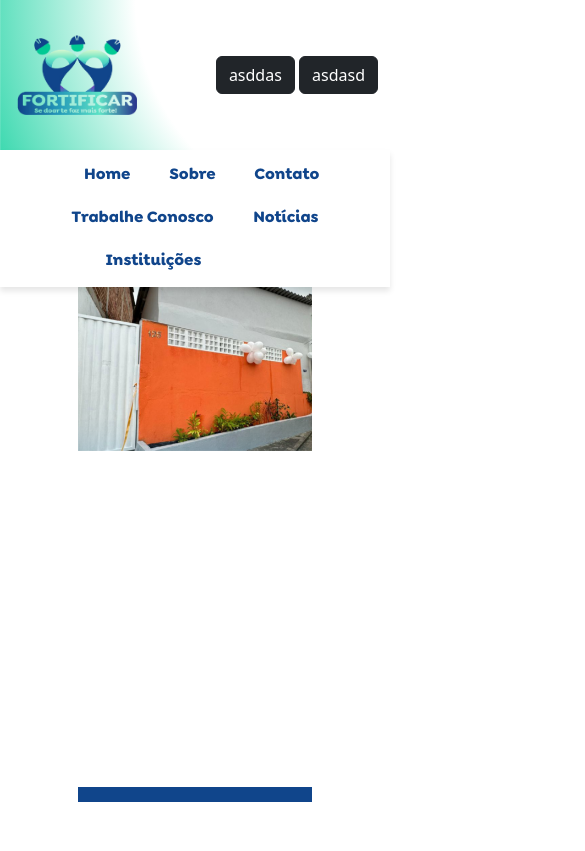
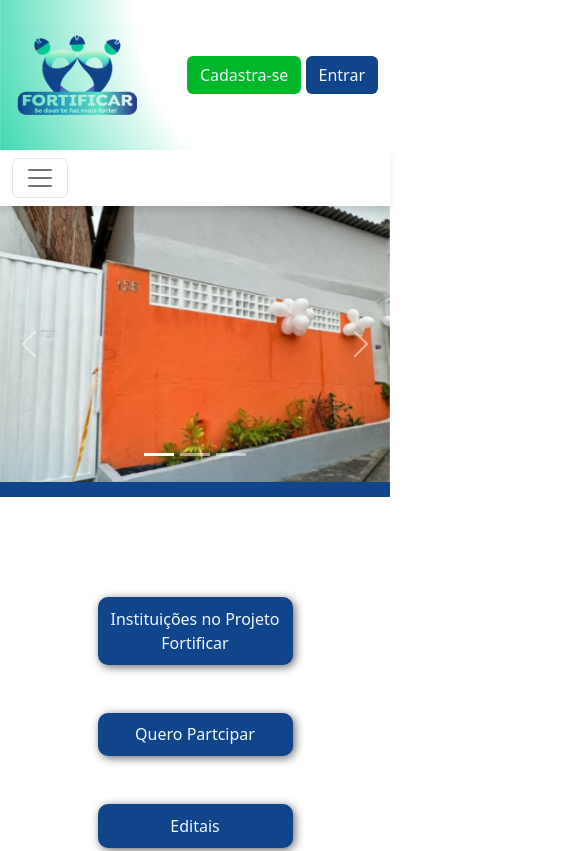
Before and after one commit to Lucaamorim/project-fortificar, a plain HTML site: page index.html in a window 390 px wide. Shown: the top 851 px of the page, 585 px wide, since content can reach past the window. Drawn offline with nearby package versions, Linux system fonts and the light colour scheme.

Commit message:
pagina inicial completa

```diff
--- a/index.html
+++ b/index.html
@@ -19,25 +19,29 @@
 <body>
 
   <header>
-    <nav class="navbar">
+    <nav class="navbar navbar-top">
         <div class="container">
             <a class="navbar-brand" href="#">
                 <img src="./img/icon.png" alt="Projeto Fortificar" width="130" height="80">
             </a>
-            <div class="flex-shrink-1">
-<a href="" class="btn btn-dark">asddas</a>
-<a href="" class="btn btn-dark">asdasd</a>
+            <div class="flex-shrink-1 ">
+<a href="" class="btn btn-green">Cadastra-se</a>
+<a href="" class="btn btn-blue">Entrar</a>
             </div>
         </div>
     </nav>
 
-    <ul class="nav justify-content-evenly p-1 px-5">
-      <li class="nav-item"> <!-- gambiarra -->
-      </li>
-      <li class="nav-item"> <!-- gambiarra -->
-      </li>
+    <nav class="navbar navbar-expand-lg navbar-light bg-white nav-bot">
+      <div class="container-fluid">
+        <!-- Botão toggle para dispositivos menores -->
+        <button class="navbar-toggler" type="button" data-bs-toggle="collapse" data-bs-target="#navbarContent" aria-controls="navbarContent" aria-expanded="false" aria-label="Toggle navigation">
+          <span class="navbar-toggler-icon"></span>
+        </button>
+        <!-- Conteúdo do Navbar -->
+        <div class="collapse navbar-collapse" id="navbarContent">
+          <ul class="navbar-nav w-100 justify-content-evenly" style="padding-left: 20% ; padding-right: 20%;">
             <li class="nav-item">
-            <a class="nav-link" aria-current="page" href="#">Home</a>
+              <a class="nav-link active" aria-current="page" href="#">Home</a>
             </li>
             <li class="nav-item">
               <a class="nav-link" href="#">Sobre</a>
@@ -52,13 +56,14 @@
               <a class="nav-link" href="#">Notícias</a>
             </li>
             <li class="nav-item">
-            <a class="nav-link">Instituições</a>
-        </li>
-        <li class="nav-item"> <!-- gambiarra -->
-        </li>
-        <li class="nav-item"> <!-- gambiarra -->
+              <a class="nav-link" href="#">Instituições</a>
             </li>
           </ul>
+        </div>
+      </div>
+    </nav>
+
+
 </header>
 
     <main>
@@ -130,14 +135,16 @@
 <div class="d-flex flex-column text-center justify-content-center align-items-center">
   <h2> Acompanhe Nossos Feitos!</h2>
   <h4>Grafico referente aos projetos entreges mensalmente, juntamente com os valores doados</h4>
+  <div class="chart-container">
     <canvas id="graficoProjetos"></canvas>
   </div>
+</div>
 
-<div class="d-flex flex-row justify-content-center text-align-center align-items-center w-75" style="margin-bottom: 200px;">
+<div id="denuncia" class="d-flex flex-row justify-content-center align-items-center w-75" style="margin-bottom: 200px;">
   <div>
     <img class="img-fluid" src="./img/denucie.png" alt="denuncia" width="700px">
   </div>
-  <div class=" text-center">
+  <div class="text-center">
     <h2 class="">Viu algo de Errado? Denucie!</h2>
     <p>Apoiamos iniciativas que promovem o bem-estar e a ajuda ao próximo. Qualquer violação a este princípio será tratada com a <strong>seriedade</strong> que merece.</p>
 <a href="" class="btn btn-danger w-100">
@@ -158,7 +165,7 @@
 
       </div>
 
-      <div class="col mb-3">
+      <div class="col mb-3 justify-content-center">
 
         <ul class="nav flex-column">
           <li class="nav-item mb-2"><a href="#" class="nav-link p-0 text-body-secondary">Home</a></li>
@@ -198,8 +205,8 @@
 
     <script>
       document.addEventListener('scroll', () => {
-          const navbar = document.querySelector('.navbar');
-          const nav = document.querySelector('.nav');
+          const navbar = document.querySelector('.navbar-top');
+          const nav = document.querySelector('.nav-bot');
           const navbarBottom = navbar.getBoundingClientRect().bottom;
 
           if (window.scrollY > navbarBottom) {
@@ -220,7 +227,7 @@
       datasets: [
         {
           label: 'Quantidade de Projetos',
-          data: [12, 15, 8, 20, 25, 10, 18, 22, 19, 24, 28, 30], // Quantidade de projetos
+          data: [46, 80, 150, 165, 92, 67, 187, 152, 97, 79, 48, 197], // Quantidade de projetos
           backgroundColor: 'rgba(16, 69, 139, 0.7)',
           borderColor: 'rgba(16, 69, 139, 1)',
           borderWidth: 1
@@ -228,7 +235,7 @@
         {
           label: 'Dinheiro Entregue (em milhares)',
           data: [50, 60, 40, 80, 100, 55, 90, 110, 95, 120, 130, 150], // Dinheiro entregue
-          type: 'line', // Tipo de gráfico para esta linha
+          type: 'line',
           borderColor: 'rgba(255, 99, 132, 1)',
           borderWidth: 2,
           tension: 0.3,
@@ -242,7 +249,8 @@
       type: 'bar',
       data: data,
       options: {
-        responsive: true,
+        responsive: true, // Garantir que o gráfico seja responsivo
+        maintainAspectRatio: true,
         plugins: {
           legend: {
             position: 'top',
--- a/style.css
+++ b/style.css
@@ -10,10 +10,12 @@
         --verde-escuro: rgb(0, 137, 30);
 }
 
-canvas {
-    width: 1000px;
+.chart-container {
+    width: 100%;
+    height: auto;
     margin: 0 auto;
   }
+
 
     body{
         padding: 0;
@@ -31,22 +33,62 @@ canvas {
 .main-content {
     display: flex;
     justify-content: center;
-        width: 60%;
     flex-direction: column;
     align-items: center;
     gap: 200px;
+    width: 60%;
+  }
+
+  /* Para telas de tablet (até 1024px) */
+  @media (max-width: 1024px) {
+    .main-content {
+      width: 80%;
+      gap: 100px;
+    }
+  }
+
+  /* Para telas de mobile (até 768px) */
+  @media (max-width: 768px) {
+    .main-content {
+      width: 100%;
+
+    }
+
+    .chart-container {
+        width: 10   0%;
+        height: 1000px !important;
+      }
+
+ footer ul{
+    text-align: center;
+ }
+
+ footer{
+    overflow-x: none;
+ }
+
+ #denuncia{
+    width: 100%;
+    flex-direction: column !important;
+    display: flex;
+ }
+
+ .mid-content{
+    width: 500px;
+ }
   }
 
 
 
-    header .nav {
+
+    header .nav-bot {
         box-shadow: 0 4px 6px rgba(0, 0, 0, 0.1);
         transition: all 0.3s ease;
         position: relative;
         z-index: 1;
 }
 
-    header .nav.fixed {
+    header .nav-bot.fixed {
         position: fixed;
         top: 0;
         left: 0;
@@ -55,7 +97,7 @@ canvas {
         background-color: white;
 }
 
-    header .navbar {
+    header .navbar-top {
         background-image: url(img/bg-nav-bar.png);
         height: 150px;
         object-fit: cover;
@@ -71,24 +113,6 @@ canvas {
    header .nav-link:hover {
         color: var(--verde) !important;
         border-bottom: 3px solid var(--verde);
-}
-
-
-    .image-corte img{
-        width: 100%;
-        height: 100%;
-        object-fit: cover;
-}
-
-    .image-corte{
-        height: 42vw;
-        display: flex;
-        align-items: center;
-        justify-content: center;
-}
-
-    .carousel-item{
-        height: 500px;
 }
 
     .carousel{
@@ -134,3 +158,23 @@ canvas {
     filter: grayscale(100%) brightness(200%);
     transition: filter 0.3s ease-in-out;
   }
+
+  .btn-green{
+    background-color: var(--verde )!important;
+    color: aliceblue !important;
+  }
+
+  .btn-green:hover{
+    background-color: var(--verde-escuro)!important;
+    color: aliceblue !important;
+  }
+
+  .btn-blue{
+    background-color: var(--azul)!important;
+    color: aliceblue !important;
+  }
+
+  .btn-blue:hover{
+    background-color: var(--azul-escuro)!important;
+    color: aliceblue !important;
+  }
```
Lines whose indentation alone changed are shown as unchanged.
